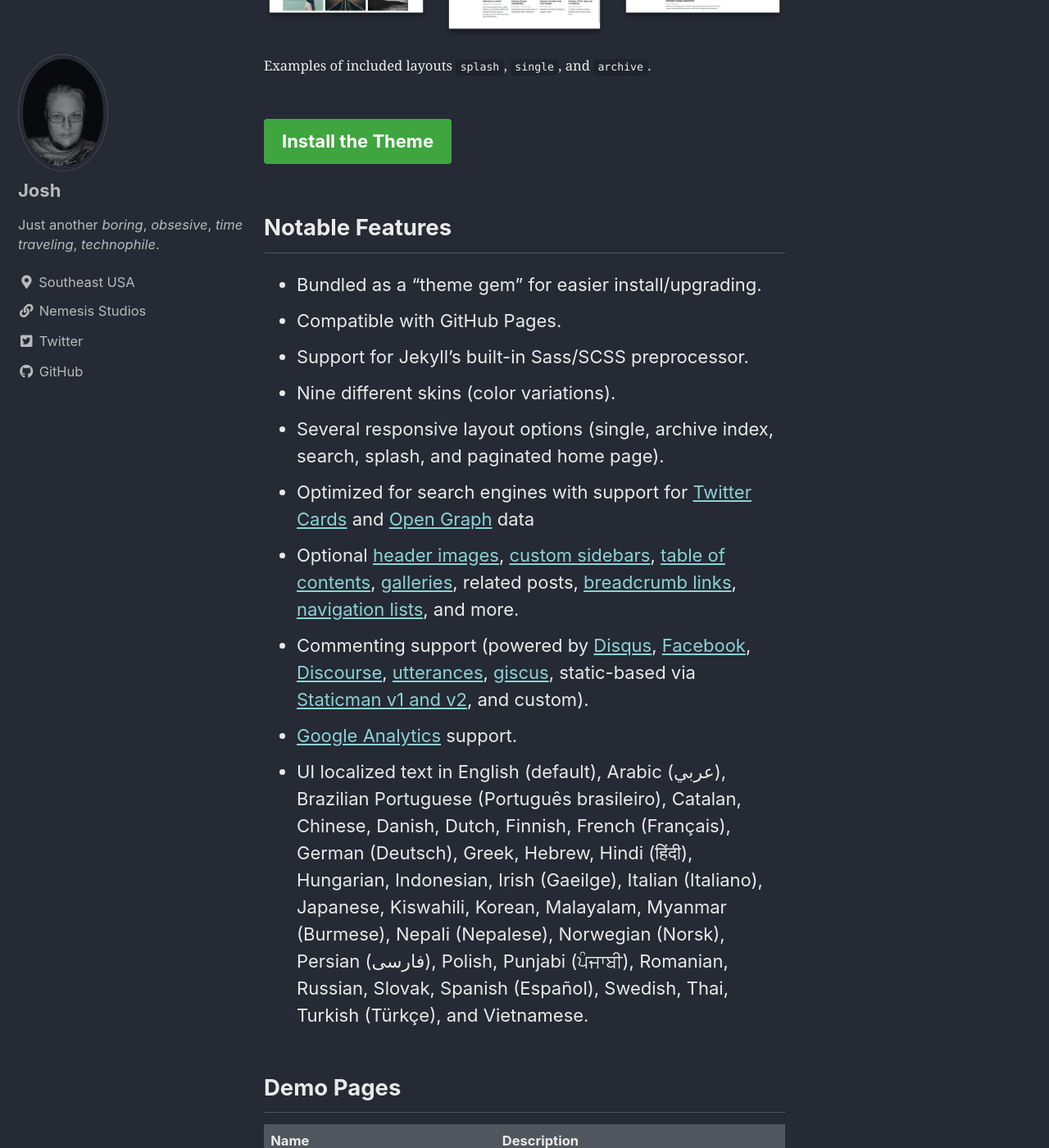
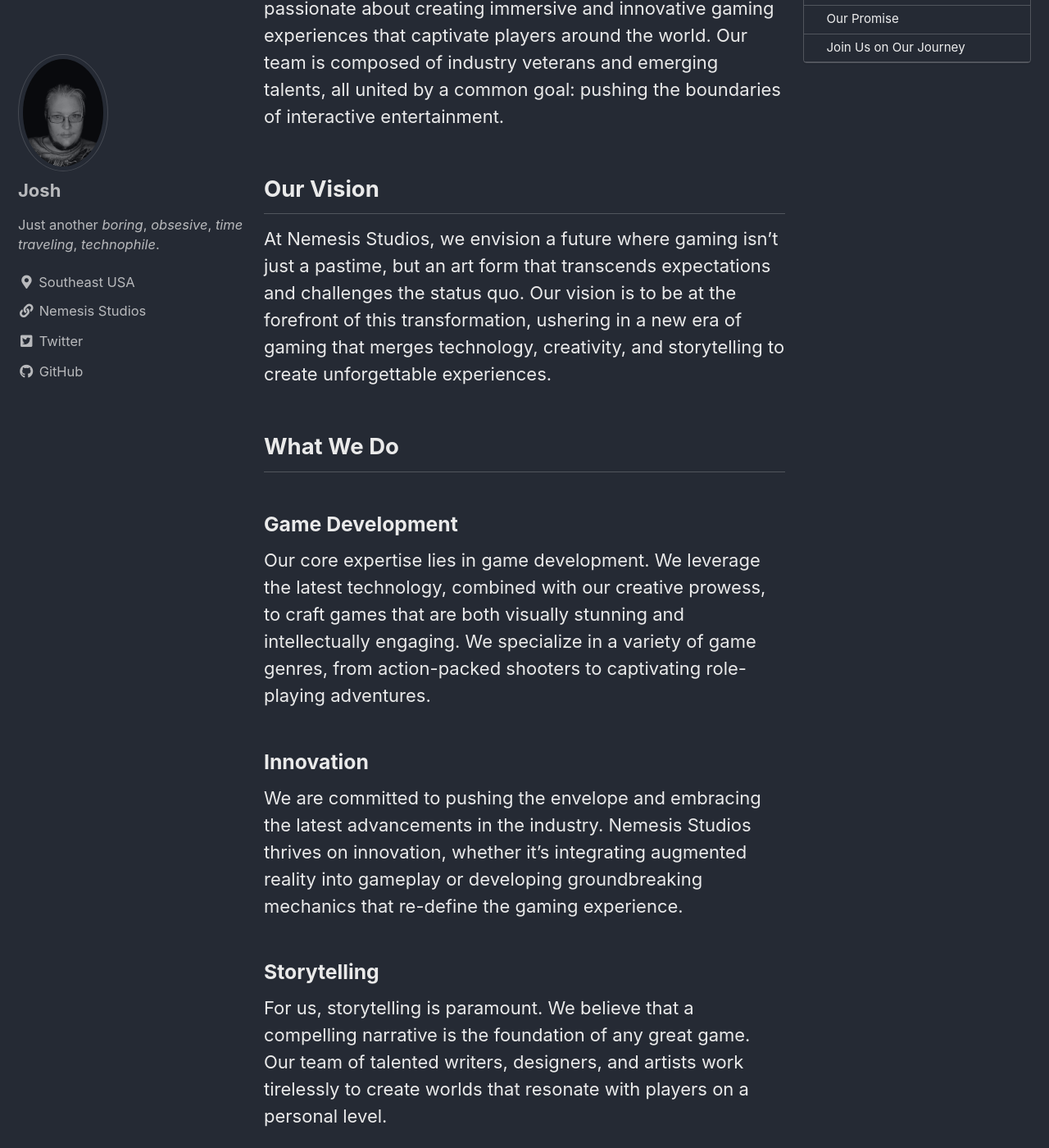
Before and after one commit to Nemesis-Studios/Nemesis-Studios.github.io, a Jekyll site: the page built from _pages/about.md, in a window 1280 px wide and 1400 px high, scrolled down 476 px. Shown: the whole window at 82% size. Built offline with Jekyll 4.4.1, drawn with Linux system fonts in a browser that asks for light colours; cached includes are drawn as plain includes; emoji names are drawn with the system emoji font; comment, search, counter and statistics services are not loaded; a style sheet for code colours, icons or effects is not loaded; some of the changed text lies outside the part shown.

Commit message:
fix about us

```diff
--- a/_pages/about.md
+++ b/_pages/about.md
@@ -16,63 +16,50 @@
 toc: true
 ---
 
-Minimal Mistakes is a flexible two-column Jekyll theme. Perfect for hosting your personal site, blog, or portfolio on GitHub or self-hosting on your own server. As the name implies --- styling is purposely minimalistic to be enhanced and customized by you :smile:.
+# About Us
 
-{% include gallery id="layouts_gallery" caption="Examples of included layouts `splash`, `single`, and `archive`." %}
+Welcome to **Nemesis Studios** - Your Gateway to the Future of Gaming!
 
-[Install the Theme]({{ "/docs/quick-start-guide/" | relative_url }}){: .btn .btn--success .btn--large}
+## Who We Are
 
-## Notable Features
+Nemesis Studios is a cutting-edge game development company founded in [Year of Establishment]. We are passionate about creating immersive and innovative gaming experiences that captivate players around the world. Our team is composed of industry veterans and emerging talents, all united by a common goal: pushing the boundaries of interactive entertainment.
 
-- Bundled as a "theme gem" for easier install/upgrading.
-- Compatible with GitHub Pages.
-- Support for Jekyll's built-in Sass/SCSS preprocessor.
-- Nine different skins (color variations).
-- Several responsive layout options (single, archive index, search, splash, and paginated home page).
-- Optimized for search engines with support for [Twitter Cards](https://dev.twitter.com/cards/overview) and [Open Graph](http://ogp.me/) data
-- Optional [header images](https://mmistakes.github.io/minimal-mistakes/docs/layouts/#headers), [custom sidebars](https://mmistakes.github.io/minimal-mistakes/docs/layouts/#sidebars), [table of contents](https://mmistakes.github.io/minimal-mistakes/docs/helpers/#table-of-contents), [galleries](https://mmistakes.github.io/minimal-mistakes/docs/helpers/#gallery), related posts, [breadcrumb links](https://mmistakes.github.io/minimal-mistakes/docs/configuration/#breadcrumb-navigation-beta), [navigation lists](https://mmistakes.github.io/minimal-mistakes/docs/helpers/#navigation-list), and more.
-- Commenting support (powered by [Disqus](https://disqus.com/), [Facebook](https://developers.facebook.com/docs/plugins/comments), [Discourse](https://www.discourse.org/), [utterances](https://utteranc.es/), [giscus](https://giscus.app/), static-based via [Staticman v1 and v2](https://staticman.net/), and custom).
-- [Google Analytics](https://www.google.com/analytics/) support.
-- UI localized text in English (default), Arabic (عربي), Brazilian Portuguese (Português brasileiro), Catalan, Chinese, Danish, Dutch, Finnish, French (Français), German (Deutsch), Greek, Hebrew, Hindi (हिंदी), Hungarian, Indonesian, Irish (Gaeilge), Italian (Italiano), Japanese, Kiswahili, Korean, Malayalam, Myanmar (Burmese), Nepali (Nepalese), Norwegian (Norsk), Persian (فارسی), Polish, Punjabi (ਪੰਜਾਬੀ), Romanian, Russian, Slovak, Spanish (Español), Swedish, Thai, Turkish (Türkçe), and Vietnamese.
+## Our Vision
 
-## Demo Pages
+At Nemesis Studios, we envision a future where gaming isn't just a pastime, but an art form that transcends expectations and challenges the status quo. Our vision is to be at the forefront of this transformation, ushering in a new era of gaming that merges technology, creativity, and storytelling to create unforgettable experiences.
 
-| Name                                        | Description                                           |
-| ------------------------------------------- | ----------------------------------------------------- |
-| [Post with Header Image][header-image-post] | A post with a large header image. |
-| [HTML Tags and Formatting Post][html-tags-post] | A variety of common markup showing how the theme styles them. |
-| [Syntax Highlighting Post][syntax-post] | Post displaying highlighted code. |
-| [Post with a Gallery][gallery-post] | A post showing several images wrapped in `<figure>` elements. |
-| [Sample Collection Page][sample-collection] | Single page from a collection. |
-| [Categories Archive][categories-archive] | Posts grouped by category. |
-| [Tags Archive][tags-archive] | Posts grouped by tag. |
+## What We Do
 
-For even more demo pages check the [posts archive][year-archive].
+### Game Development
 
+Our core expertise lies in game development. We leverage the latest technology, combined with our creative prowess, to craft games that are both visually stunning and intellectually engaging. We specialize in a variety of game genres, from action-packed shooters to captivating role-playing adventures.
 
+### Innovation
 
----
+We are committed to pushing the envelope and embracing the latest advancements in the industry. Nemesis Studios thrives on innovation, whether it's integrating augmented reality into gameplay or developing groundbreaking mechanics that re-define the gaming experience.
 
-## Credits
+### Storytelling
 
-### Icons + Demo Images:
+For us, storytelling is paramount. We believe that a compelling narrative is the foundation of any great game. Our team of talented writers, designers, and artists work tirelessly to create worlds that resonate with players on a personal level.
 
-- [The Noun Project](https://thenounproject.com) -- Garrett Knoll, Arthur Shlain, and [tracy tam](https://thenounproject.com/tracytam)
-- [Font Awesome](http://fontawesome.io/)
-- [Unsplash](https://unsplash.com/)
+### Community
 
-### Other:
+Nemesis Studios values its community. We believe that player feedback and interaction are integral to the gaming experience. We're committed to building a strong and inclusive gaming community that encourages players to be an integral part of our journey.
 
-- [Jekyll](https://jekyllrb.com/)
-- [jQuery](https://jquery.com/)
-- [Susy](http://susy.oddbird.net/)
-- [Breakpoint](http://breakpoint-sass.com/)
-- [Magnific Popup](http://dimsemenov.com/plugins/magnific-popup/)
-- [FitVids.JS](http://fitvidsjs.com/)
-- Greedy Navigation - [lukejacksonn](https://codepen.io/lukejacksonn/pen/PwmwWV)
-- [jQuery Smooth Scroll](https://github.com/kswedberg/jquery-smooth-scroll)
-- [Lunr](http://lunrjs.com)
+## Our Promise
 
----
+At Nemesis Studios, we promise:
 
-Minimal Mistakes is designed, developed, and maintained by Michael Rose. Just another boring, tattooed, designer from Buffalo New York.
+- **Innovation**: We will never stop pushing the boundaries of what is possible in gaming.
+
+- **Quality**: We are dedicated to delivering games of the highest quality, ensuring you have an unforgettable gaming experience.
+
+- **Transparency**: We are committed to open communication with our community, sharing insights, updates, and progress every step of the way.
+
+- **Sustainability**: We aim to be a responsible game studio, taking steps to minimize our environmental impact and promote sustainability.
+
+## Join Us on Our Journey
+
+Nemesis Studios is not just a game development company; it's a promise of excellence and an invitation to join us on our thrilling journey. We're excited to have you with us as we shape the future of gaming. Together, we'll explore uncharted territories, create unforgettable stories, and make gaming history.
+
+Thank you for choosing Nemesis Studios. Let's redefine the world of gaming, one adventure at a time.
```
